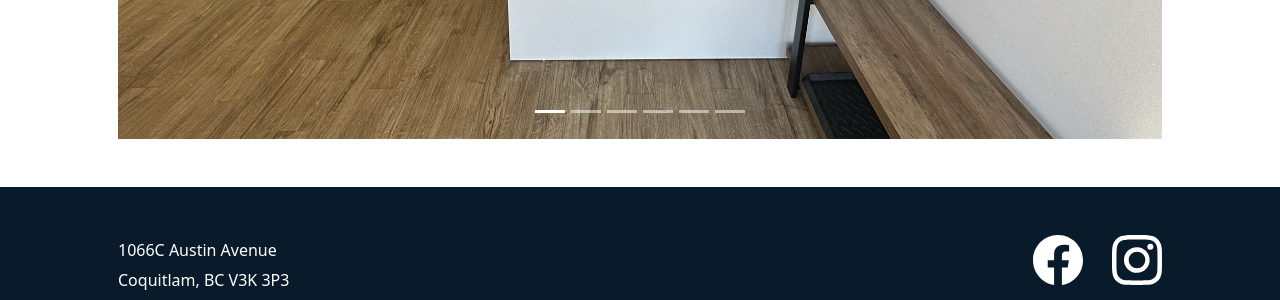
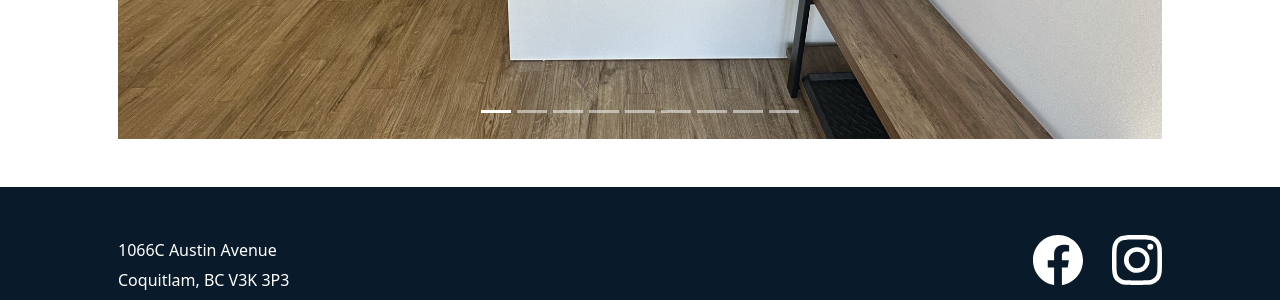
Before and after one commit to RavenGrappling/RavenGrappling.github.io, a Jekyll site: the page built from academy.md, in a window 1280 px wide and 900 px high, scrolled down 4442 px. Shown: the part 449-749 px from the top of the window. Built offline with Jekyll 4.4.1, drawn with Linux system fonts in a browser that asks for light colours.

Commit message:
Update gallery.html

```diff
--- a/_includes/gallery.html
+++ b/_includes/gallery.html
@@ -6,6 +6,9 @@
     <button type="button" data-bs-target="#carouselExampleIndicators" data-bs-slide-to="3" aria-label="Slide 4"></button>
     <button type="button" data-bs-target="#carouselExampleIndicators" data-bs-slide-to="4" aria-label="Slide 5"></button>
     <button type="button" data-bs-target="#carouselExampleIndicators" data-bs-slide-to="5" aria-label="Slide 6"></button>
+    <button type="button" data-bs-target="#carouselExampleIndicators" data-bs-slide-to="5" aria-label="Slide 7"></button>
+    <button type="button" data-bs-target="#carouselExampleIndicators" data-bs-slide-to="5" aria-label="Slide 8"></button>
+    <button type="button" data-bs-target="#carouselExampleIndicators" data-bs-slide-to="5" aria-label="Slide 9"></button>
   </div>
 
   <div class="carousel-inner">
```
